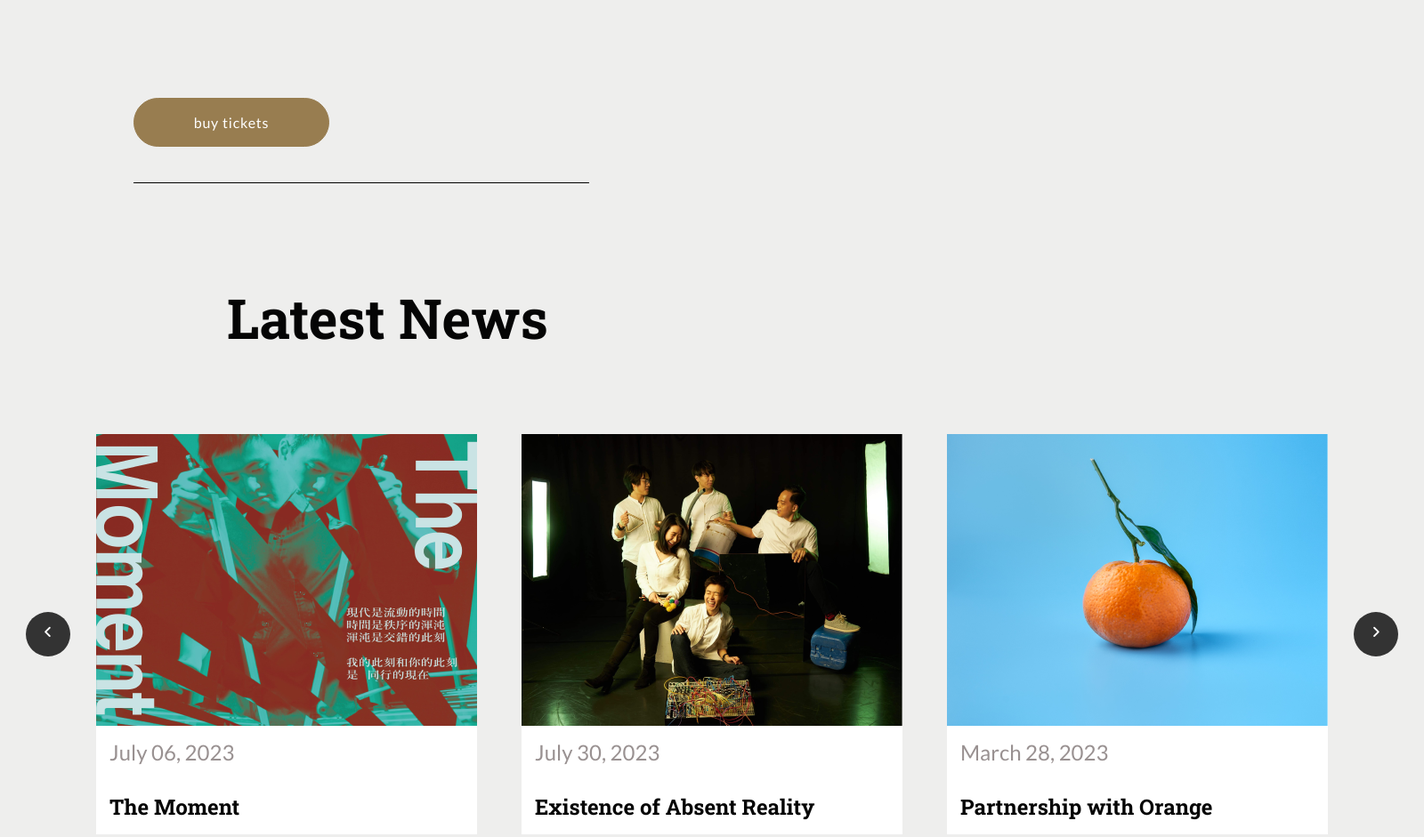
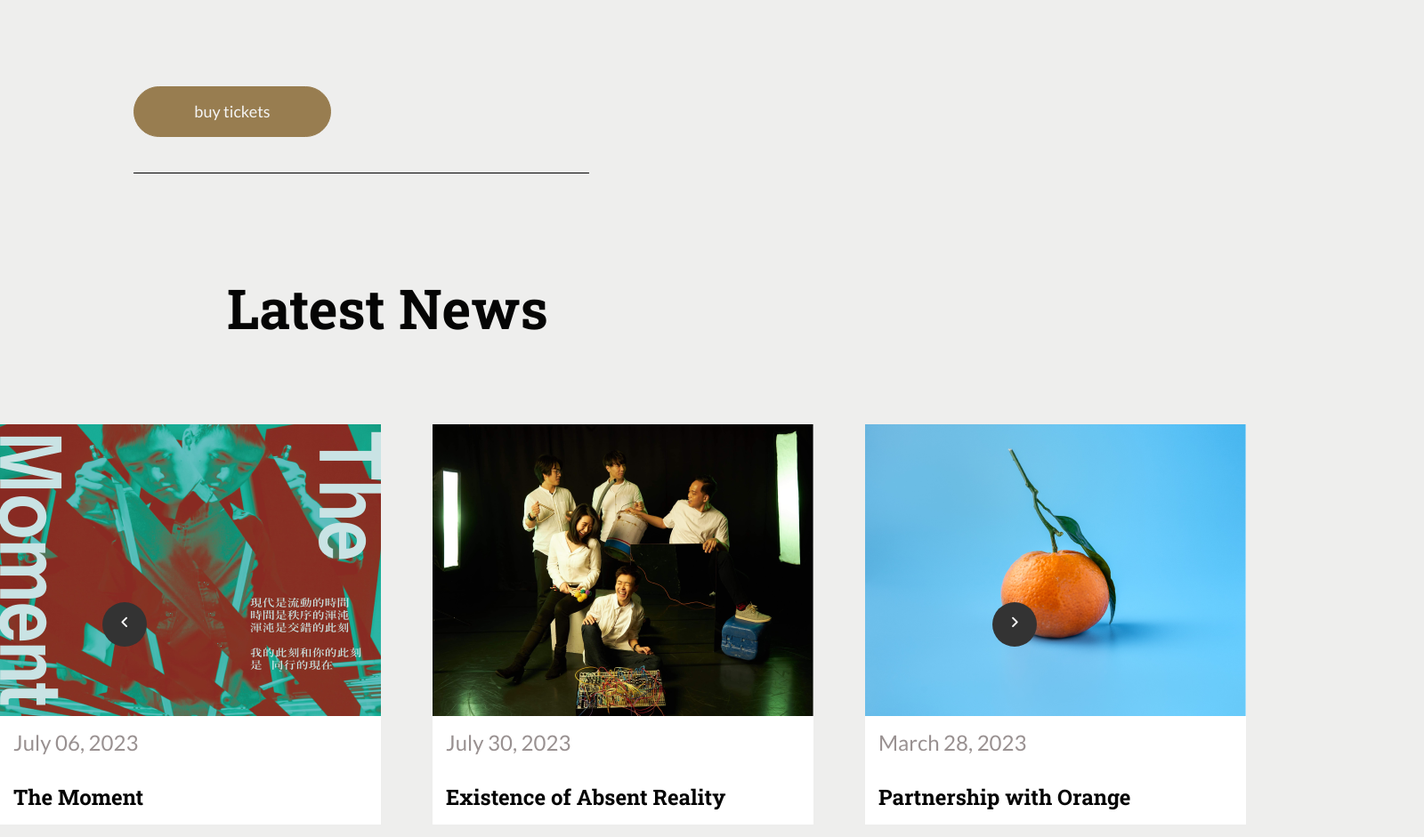
Before and after one commit to Ashiyeon/personal_project, a plain HTML site: page index.html in a window 1280 px wide. Shown: the part 2323-3264 px from the top of the page at 89% size, 1600 px wide, since content can reach past the window. Drawn offline with Linux system fonts and the light colour scheme.

Commit message:
6/16 button, index update

```diff
--- a/css/style.css
+++ b/css/style.css
@@ -78,13 +78,19 @@
 }
 
 .btn-ticket{
+    display: block;
     width: 220px;
-    height: 55px;
     margin-top: 100px;
+    text-align: center;
+    line-height: 5.5rem;
+    font-size: 1.8rem;
 
+    text-decoration: none;
+    color: #f5f5f5;
     border: 1px solid #987D50;
     background-color: #987D50;
     border-radius: 30px;
+    font-family: 'Lato-Regular';
 }
 
 
@@ -170,12 +176,30 @@
     margin-left: 255px;
 
 }
-.news-contents{}
+
+.news-contents{
+    position: relative;
+}
+
+
+.news-contents i.fa-angle-left {
+    position: absolute;
+    left: 9%;
+    top: 50%;
+    transform: translateY(-50%);
+  }
+
+  .news-contents i.fa-angle-right {
+    position: absolute;
+    right: 9%;
+    top: 50%;
+    transform: translateY(-50%);
+  }
 
 .news-contents > ul{
     /* border: 1px solid red; */
     display: flex;
-    width: 1600px;
+    width: 1400px;
     height: 450px;
     margin: 0 auto;
     justify-content: space-between;
@@ -184,7 +208,7 @@
 
 .news-contents > ul > li{
     /* border : 1px solid black; */
-    margin-right: 50px;
+    /* margin-right: 10px; */
     background-color: #fff;
 }
 
@@ -227,7 +251,6 @@
     text-align: center;
     justify-content: center;
     font-size: 1.5rem;
-    margin: auto;
     cursor: pointer;
 }
 
@@ -235,10 +258,6 @@
 .fa:hover{
     background-color: #666;
 }
-
-.fa-angle-left{
-}
-
 
 
 
@@ -828,6 +847,7 @@
 
 .musicians h4 a{
     font-family: 'Lato-Bold';
+    color: #050505;
 }
 
 
--- a/index.html
+++ b/index.html
@@ -52,7 +52,7 @@
                         The Portrait</h2>
                     <p>Witness the seamless fusion of Alice Hunag’s mesmerizing vocals and the symphonic grandeur, creating an enchanting musical experience that transcends genres.</p>
                     <div class="btn-div">
-                        <button class="btn-ticket"><a href="tickets.html">buy tickets</a></button>
+                        <a href="tickets.html" class="btn-ticket">buy tickets</a>
                     </div>
                 </div>
             </div>
@@ -68,7 +68,7 @@
                         Absent Reality</h2>
                     <p>Unleash auditory senses with Existence of Absent Reality's avant-garde compositions, redefining contemporary music.</p>
                     <div class="btn-div">
-                        <button class="btn-ticket"><a href="tickets.html">buy tickets</a></button>
+                        <a href="tickets.html" class="btn-ticket">buy tickets</a>
                     </div>
                 </div>
             </div>
@@ -79,18 +79,19 @@
         <div class="news">
             <h1>Latest News</h1>
             <div class="news-contents">
+                <!-- 輪播按鈕 -->
+                <i class="fa fa-angle-left" aria-hidden="true"></i>
                 <ul>
-                    <!-- 輪播按鈕 -->
-                    <i class="fa fa-angle-left" aria-hidden="true"></i>
+
                     <li>
-                        <a href="#"><img src="./image/news-1.png" alt="">
+                        <a href="news.html"><img src="./image/news-1.png" alt="">
                             <h4>July 06, 2023</h4>
                             <h4>The Moment</h4>
                         </a>
                     </li>
 
                     <li>
-                        <a href="#">
+                        <a href="news.html">
                             <img src="./image/news-2.png" alt="">
                             <h4>July 30, 2023</h4>
                             <h4>Existence of Absent Reality</h4>
@@ -98,14 +99,15 @@
                     </li>
 
                     <li>
-                        <a href="#"><img src="./image/news-3.png" alt="">
+                        <a href="news.html"><img src="./image/news-3.png" alt="">
                             <h4>March 28, 2023</h4>
                             <h4>Partnership with Orange</h4>
                         </a>
                     </li>
-                    <!-- 輪播按鈕 -->
-                    <i class="fa fa-angle-right" aria-hidden="true"></i>
+
                 </ul>
+                <!-- 輪播按鈕 -->
+                <i class="fa fa-angle-right" aria-hidden="true"></i>
             </div>
         </div>
 
@@ -144,6 +146,7 @@
                     <li><a href="support.html">Support</a></li>
                     <li><a href="#">Privacy Policy</a></li>
                 </ul>
+            </div>
         </div>
     </footer>
 
```
